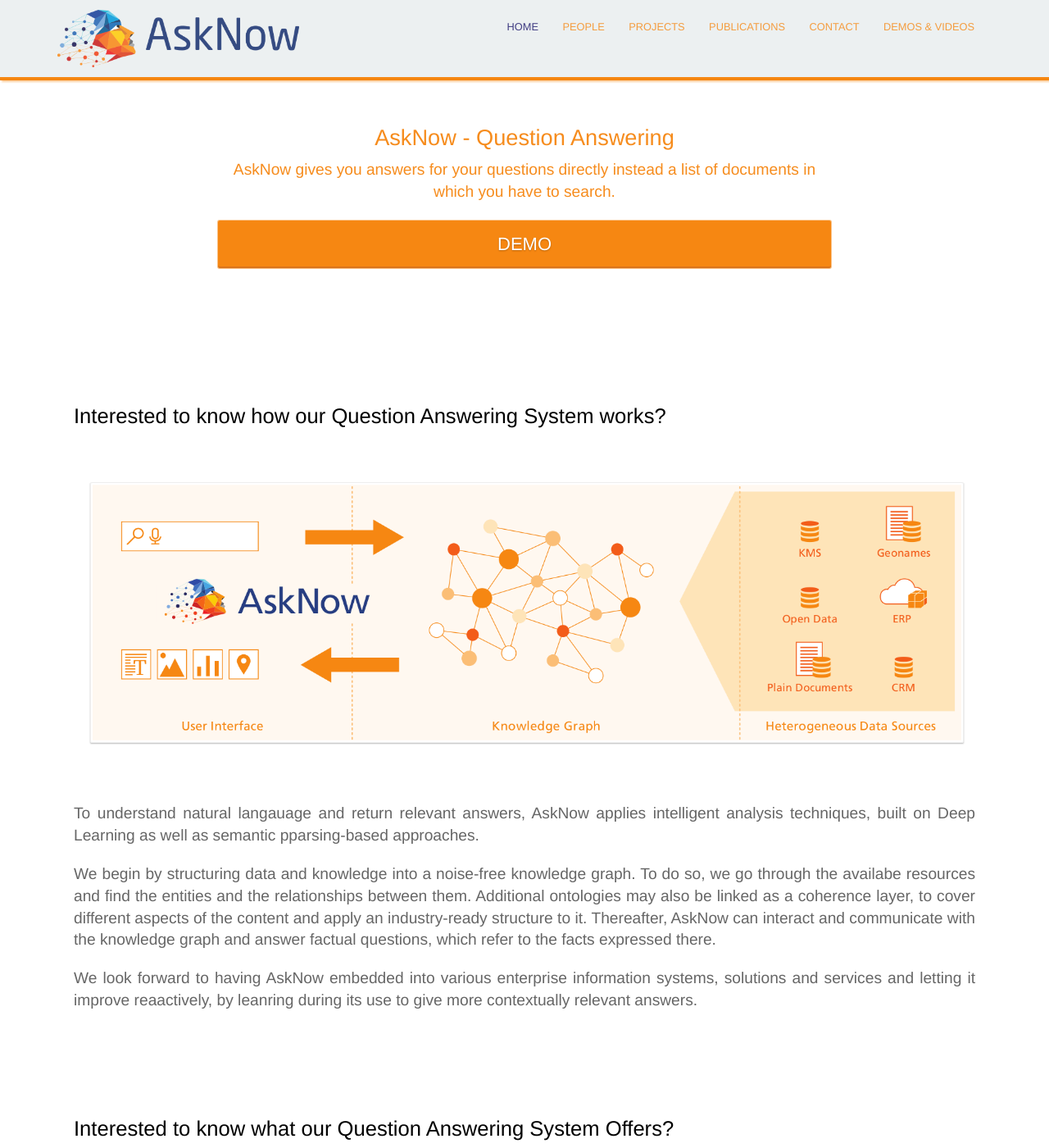
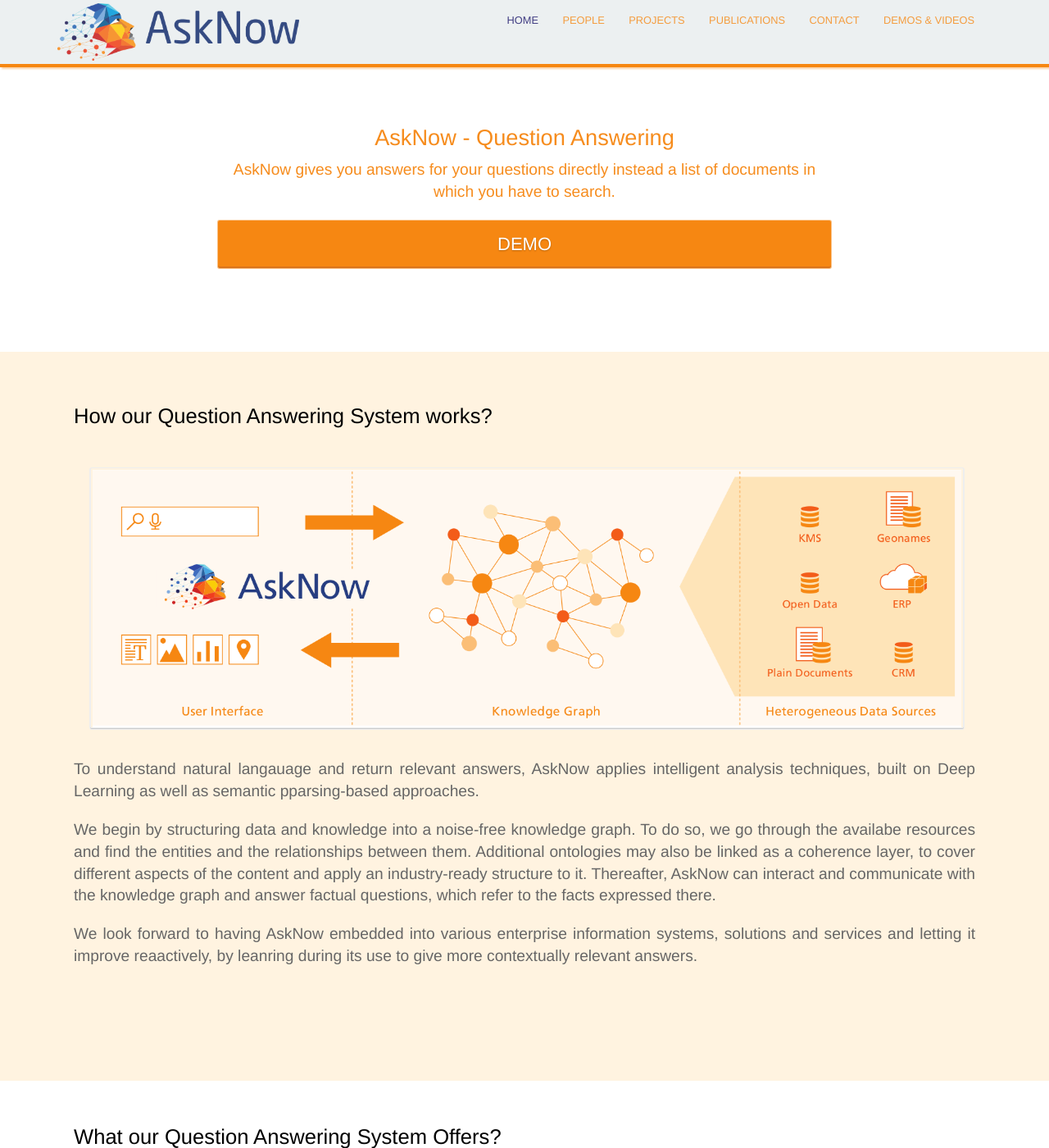
Before and after one commit to AskNowQA/AskNow-Website, a Jekyll site: the page built from index.md, in a window 1280 px wide and 1400 px high. Shown: the whole window at 82% size. Built offline with Jekyll 4.4.1, drawn with Linux system fonts in a browser that asks for light colours.

Commit message:
fixed issues

```diff
--- a/_layouts/demos.html
+++ b/_layouts/demos.html
@@ -11,7 +11,7 @@
 		</div>
     <br/><br/>
     <br/><br/>
-    <input type="submit" value="DEMO: http://asknowdemo.sda.tech/" class="carrot-flat-button" target="_blank" onclick="location.href='http://asknowdemo.sda.tech/';">
+    <input type="submit" value="DEMO: https://asknowdemo.sda.tech/" class="carrot-flat-button" target="_blank" onclick="location.href='http://asknowdemo.sda.tech/';">
 	</div>
 </section>
 
--- a/_layouts/home.html
+++ b/_layouts/home.html
@@ -10,7 +10,7 @@
 	<div class="text-container">
 		<h1 class="editable"><strong>AskNow -</strong> Question Answering</h1>
 		<p class="subtext editable">AskNow gives you answers for your questions directly instead a list of documents in which you have to search.</p>
-		<input type="submit" value="DEMO" class="carrot-flat-button" target="_blank" onclick="location.href='http://asknowdemo.sda.tech/';">
+		<input type="submit" value="DEMO" class="carrot-flat-button" target="_blank" onclick="location.href='https://asknowdemo.sda.tech/';">
 		<br/><br/>
 		<!-- <div class="video"> -->
 			<!-- <img src="/images/dashboard.png" alt="Screenshot" class="screenshot editable" /> -->
@@ -20,29 +20,32 @@
 </section>
 
 <div class="content">
-	<section>
+	<section class="contentOne">
 		<div class="container flex">
 			<div class="text editable">
-				<h2>Interested to know how our <strong>Question Answering System</strong> works?</h2>
-				<br/><br/>
+				<h2>How our <strong>Question Answering System</strong> works?</h2>
+				<br/>
 				<div class="image">
 					<img src="{{ site.baseurl }}/assets/conceptBanner.png" alt="Screenshot" class="screenshot editable" />
 				</div>
-				<br/><br/><br/>
+				<br/>
 				<p class="explainConcept">To understand natural langauage and return relevant answers, AskNow applies intelligent analysis techniques, built on Deep Learning as well as semantic pparsing-based approaches.</p>
 				<p class="explainConcept">We begin by structuring data and knowledge into a noise-free knowledge graph. To do so, we go through the availabe resources and find the entities and the relationships between them. Additional ontologies may also be linked as a coherence layer, to cover different aspects of the content and apply an industry-ready structure to it. Thereafter, AskNow can interact and communicate with the knowledge graph and answer factual questions, which refer to the facts expressed there.</p>
 				<p class="explainConcept">We look forward to having AskNow embedded into various enterprise information systems, solutions and services and letting it improve reaactively, by leanring during its use to give more contextually relevant answers.</p>
 			</div>
 		</div>
-		<br/><br/><br/><br/><br/><br/>
+		<br/><br/><br/>
+	</section>
+	<section class="contentTwo">
+		<br/><br/><br/>
 		<div class="container flex">
 			<div class="text editable">
-				<h2>Interested to know <strong>what</strong> our Question Answering System <strong>Offers</strong>?</h2>
-				<br/><br/><br/>
+				<h2><strong>What</strong> our Question Answering System <strong>Offers</strong>?</h2>
+				<br/>
 				<div class="image">
 					<img src="{{ site.baseurl }}/assets/asknowbanner2.png" alt="Screenshot" class="screenshot editable" />
 				</div>
-				<br/><br/><br/>
+				<br/>
 				<ul class="text-explanation">
 					<li>State-of-the-art question answering solution for a defined scope.</li>
 					<li>Developing domain-specific vocabularies and adopting internal and external ontologies.</li>
@@ -53,7 +56,6 @@
 			</div>
 		</div>
 	</section>
-
 
 	<section class="testimonial">
 		<div class="container flex">
--- a/_sass/footer.scss
+++ b/_sass/footer.scss
@@ -67,7 +67,7 @@
 }
 
 footer {
-	padding: 50px 0 50px 0;
+	padding: 12px 0 12px 0;
 	font-size: 1.1em;
 	position: relative;
 	background: #2b2b40;
--- a/_sass/landing-page.scss
+++ b/_sass/landing-page.scss
@@ -13,6 +13,15 @@
 .embededVideo {
 	width: 790px;
 	height: 540px;
+}
+
+
+.contentOne{
+	background-color: #FFF3E0;
+}
+
+
+.contentTwo{
 }
 
 
--- a/_sass/layout.scss
+++ b/_sass/layout.scss
@@ -21,7 +21,7 @@
 header {
 	// color: #fff;
 	// padding: 20px 0;
-	padding: 12px 0;
+	padding: 4px 0;
 	// background: $brand-color; /* Old browsers */
 	// background: linear-gradient(to bottom, $brand-color 0%, $middle-gradient-color 100%) no-repeat $brand-color;
 	background: $secondary-brand-color; /* Old browsers */
--- a/_sass/pricing.scss
+++ b/_sass/pricing.scss
@@ -59,8 +59,8 @@
 
 .project-card {
 	img {
-		width: 40%;
-		height: 10%;
+		width: 35%;
+		height: 50px;
 	}
 }
 
```
